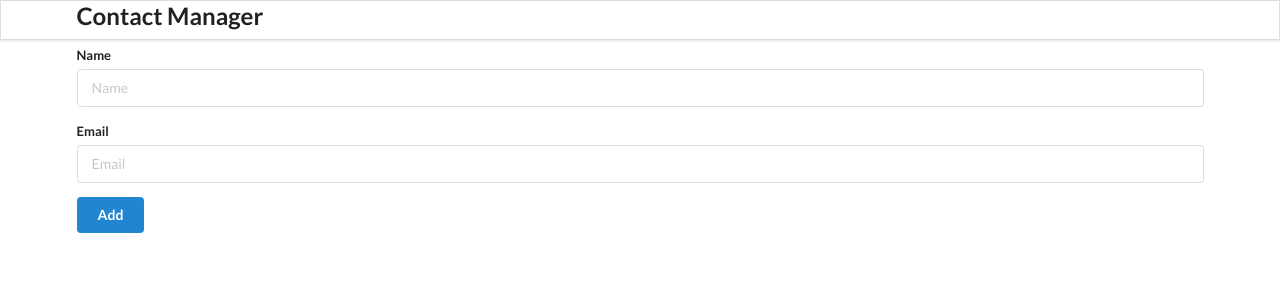
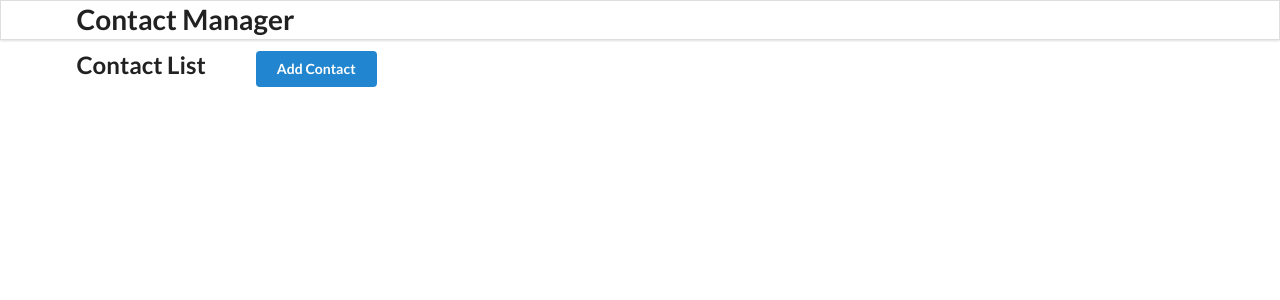
Before and after one commit to bestryan/React_multi_projects, a React (Create React App) app in the folder contact-app/: page / in a window 1280 px wide. Shown: the top 300 px of the page. Built offline with nearby package versions, Linux system fonts and the light colour scheme.

Commit message:
react router with navigation
set up completed

```diff
--- a/contact-app/package.json
+++ b/contact-app/package.json
@@ -8,6 +8,7 @@
     "@testing-library/user-event": "^13.5.0",
     "react": "^18.2.0",
     "react-dom": "^18.2.0",
+    "react-router-dom": "^6.9.0",
     "react-scripts": "5.0.1",
     "web-vitals": "^2.1.4"
   },
--- a/contact-app/src/components/AddContact.js
+++ b/contact-app/src/components/AddContact.js
@@ -1,6 +1,12 @@
-import React from 'react';
+import React, { Component } from 'react';
+import { useNavigate } from 'react-router-dom';
 
-class AddContact extends React.Component {
+export default function Nav(props) {
+    const navigation = useNavigate();
+    return <AddContact {...props} navigation={navigation} />;
+}
+
+export class AddContact extends React.Component {
     state = {
         name: '',
         email: '',
@@ -13,13 +19,14 @@ class AddContact extends React.Component {
             return;
         }
         this.props.addContactHandler(this.state);
-        this.setState({name:'', email:''});
+        this.setState({ name: '', email: '' });
     }
 
     render() {
+        const { navigation } = this.props;
         return (
             <div className='ui main'>
-                <h2>Add Contact</h2>
+                <h2 style={{ marginTop: '60px' }}>Add Contact</h2>
                 <form className='ui form' onSubmit={this.add}>
                     <div className='field'>
                         <label>Name</label>
@@ -29,11 +36,9 @@ class AddContact extends React.Component {
                         <label>Email</label>
                         <input type='text' name='email' placeholder='Email' onChange={(e) => this.setState({ email: e.target.value })} value={this.state.email} />
                     </div>
-                    <button className='ui button blue'>Add</button>
+                    <button className='ui button blue' onClick={()=>{navigation(-1)}}>Add</button>
                 </form>
             </div>
         )
     }
 }
-
-export default AddContact;
--- a/contact-app/src/components/App.js
+++ b/contact-app/src/components/App.js
@@ -1,11 +1,12 @@
-import React, { useState, useEffect } from 'react';
-import './App.css';
-import Header from './Header';
-import AddContact from './AddContact';
-import ContactList from './ContactList';
+import React, { useState, useEffect } from "react";
+import { BrowserRouter as Router, Switch, Route, Routes, useNavigate } from "react-router-dom";
+import { v4 as uuid } from "uuid";
+import "./App.css";
+import Header from "./Header";
+import AddContact from "./AddContact";
+import ContactList from "./ContactList";
 
 function App() {
-
 
   const getLocalData = () => {
     let retriveContacts = localStorage.getItem(LOCAL_STORAGE_KEY);
@@ -14,38 +15,51 @@ function App() {
     } else {
       return [];
     }
-  }
+  };
 
   const LOCAL_STORAGE_KEY = "contacts";
   const [contacts, setContacts] = useState(getLocalData());
 
   const addContactHandler = (contact) => {
-    setContacts([...contacts, contact]);
+    setContacts([...contacts, { id: uuid(), ...contact }]);
   };
 
-  // useEffect(() => {
-  //   const retriveContacts = JSON.parse(localStorage.getItem(LOCAL_STORAGE_KEY));
-  //   if (retriveContacts) setContacts(retriveContacts);
-  // }, []);
+  const removeContactHandler = (id) => {
+    const newContactList = contacts.filter((contact) => {
+      return contact.id !== id;
+    });
+    setContacts(newContactList);
+  }
 
-  // useEffect(() => {
-  //   const retriveContacts = localStorage.getItem(LOCAL_STORAGE_KEY);
-  //   if (retriveContacts) {
-  //     setContacts(JSON.parse(retriveContacts));
-  //   }
-  // }, []);
+  // retrive local storage data
+  useEffect(() => {
+    const retriveContacts = JSON.parse(localStorage.getItem(LOCAL_STORAGE_KEY));
+    if (retriveContacts) setContacts(retriveContacts);
+  }, []);
 
-// add data to local storage
+  // add data to local storage
   useEffect(() => {
     localStorage.setItem(LOCAL_STORAGE_KEY, JSON.stringify(contacts));
   }, [contacts]);
 
-
   return (
     <div className='ui container'>
       <Header />
-      <AddContact addContactHandler={addContactHandler} />
-      <ContactList contacts={contacts} />
+      <Router>
+        <Routes>
+          <Route path="/"
+            element={
+              <ContactList
+                contacts={contacts}
+                getContactId={removeContactHandler}
+              />} />
+          <Route path="/add"
+            element={
+              <AddContact
+                addContactHandler={addContactHandler}
+              />} />
+        </Routes>
+      </Router>
     </div>
   );
 }
--- a/contact-app/src/components/ContactCard.js
+++ b/contact-app/src/components/ContactCard.js
@@ -10,7 +10,7 @@ const ContactCard = (props) => {
         <div className='header' key={id}>{name}</div>
         <div>{email}</div>
       </div>
-      <i className='trash alternate outline icon' style={{ color: 'red', marginTop: '7px' }} ></i>
+      <i className='trash alternate outline icon' style={{ color: 'red', marginTop: '7px' }} onClick={() => { props.clickHandler(id) }}></i>
     </div>
   );
 };
--- a/contact-app/src/components/ContactList.js
+++ b/contact-app/src/components/ContactList.js
@@ -1,17 +1,32 @@
 import React from 'react';
+import { Link } from 'react-router-dom';
 import ContactCard from './ContactCard';
 
 const ContactList = (props) => {
+
+    const deleteContactHandler = (id) => {
+        props.getContactId(id);
+    }
+
     const renderContactList = props.contacts.map((contact, index) => {
         return (
-            <ContactCard contact={contact} key={index}/>
+            <ContactCard contact={contact} key={index} clickHandler={deleteContactHandler} />
         );
     });
 
     return (
-        <div className='ui celled list'>
-            {renderContactList}
+        <div>
+            <h2 style={{ marginTop: '50px' }}>
+                Contact List
+                <Link to='/add'>
+                <button className='ui button blue' style={{ marginLeft: '50px' }}>Add Contact</button>
+                </Link>
+            </h2>
+            <div className='ui celled list'>
+                {renderContactList}
+            </div>
         </div>
+
     )
 }
 
--- a/contact-app/src/components/Header.js
+++ b/contact-app/src/components/Header.js
@@ -4,7 +4,7 @@ const Header = () => {
   return (
     <div className='ui fixed menu'>
         <div className='ui container center'>
-            <h2>Contact Manager</h2>
+            <h1>Contact Manager</h1>
         </div>
     </div>
   );
```
Also changed, not shown: 2 other files (tests, documents, lock files or other folders).
